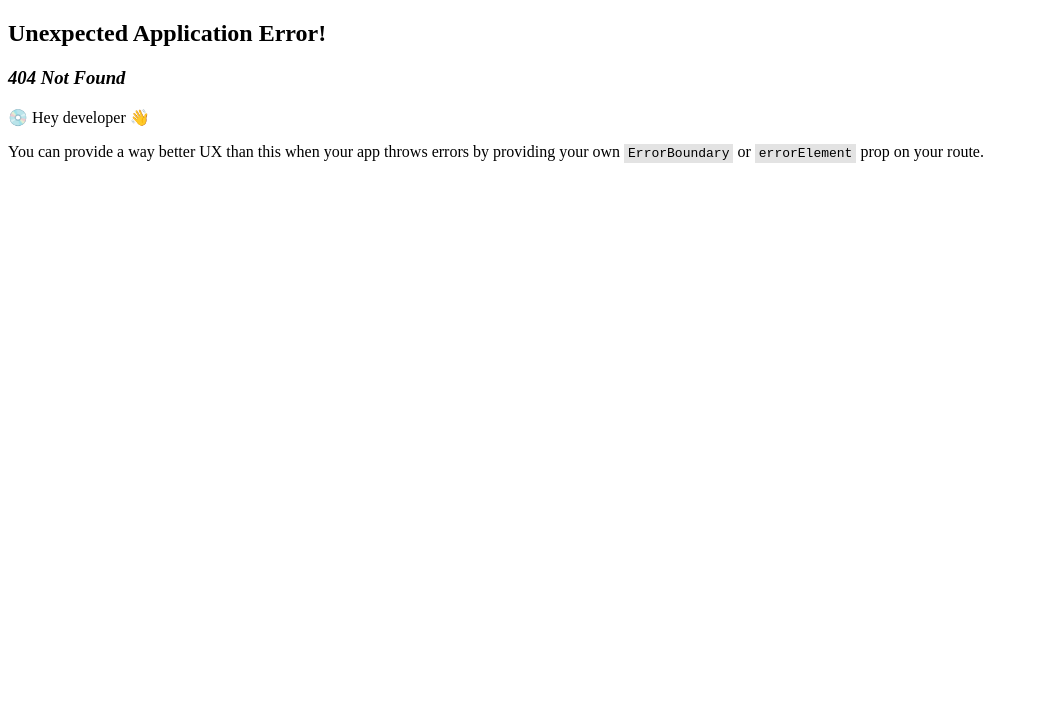
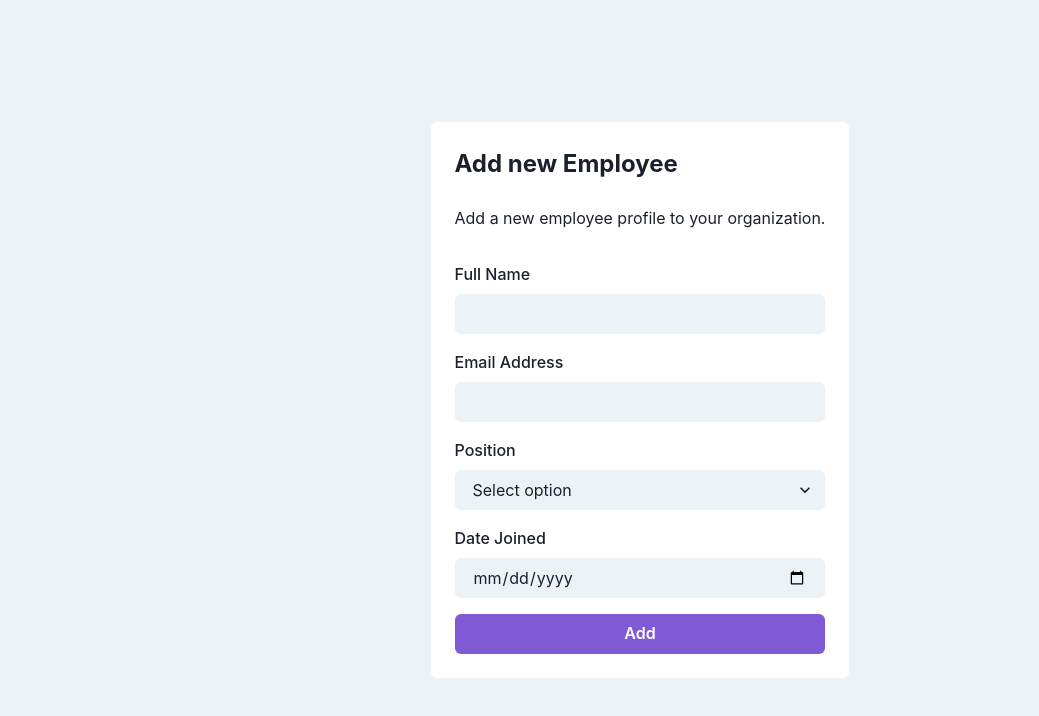
Before and after one commit to locksiDesmond/C-Assessment, a React (Create React App) app in the folder frontend/: page /add-employee in a window 1280 px wide. Before the commit this address had no page. Shown: the top 716 px of the page, without its empty margins (0-1039 px from the left). Built offline with nearby package versions, Linux system fonts and the light colour scheme.

Commit message:
chore: add chakra ui

```diff
--- a/frontend/package.json
+++ b/frontend/package.json
@@ -3,6 +3,9 @@
   "version": "0.1.0",
   "private": true,
   "dependencies": {
+    "@chakra-ui/react": "^2.5.1",
+    "@emotion/react": "^11.10.6",
+    "@emotion/styled": "^11.10.6",
     "@reduxjs/toolkit": "^1.9.3",
     "@testing-library/jest-dom": "^5.16.5",
     "@testing-library/react": "^13.4.0",
@@ -12,6 +15,7 @@
     "@types/react": "^18.0.28",
     "@types/react-dom": "^18.0.11",
     "formik": "^2.2.9",
+    "framer-motion": "^10.2.4",
     "react": "^18.2.0",
     "react-dom": "^18.2.0",
     "react-redux": "^8.0.5",
--- a/frontend/src/routes/AddEmployee.tsx
+++ b/frontend/src/routes/AddEmployee.tsx
@@ -1,5 +1,18 @@
 import { useFormik } from 'formik';
 import { useNavigate } from 'react-router-dom';
+import {
+  Box,
+  Button,
+  Text,
+  Flex,
+  FormErrorMessage,
+  FormControl,
+  Select,
+  FormLabel,
+  Input,
+  VStack,
+} from '@chakra-ui/react';
+
 import { useCreateEmployeeMutation } from '../services/employees';
 import { EmployeeCredentials } from '../utils/types';
 import { addEmployeeSchema } from '../utils/validation';
@@ -7,6 +20,7 @@ import { addEmployeeSchema } from '../utils/validation';
 const initialValues = {
   dateJoined: '',
   email: '',
+  fullName: '',
   position: '',
 };
 const AddEmployee = () => {
@@ -19,9 +33,10 @@ const AddEmployee = () => {
     validationSchema: addEmployeeSchema,
   });
 
-  const [addEmployee, info] = useCreateEmployeeMutation();
+  const [addEmployee, { isError, isLoading }] = useCreateEmployeeMutation();
   async function onSubmit(values: EmployeeCredentials) {
-    if (info.isLoading) {
+    console.log({ values });
+    if (isLoading) {
       return;
     }
     try {
@@ -32,8 +47,78 @@ const AddEmployee = () => {
       console.log({ err });
     }
   }
-
-  return <div>addEmployee</div>;
+  return (
+    <Flex bg="gray.100" align="center" justify="center" h="100vh">
+      <Box bg="white" p={6} rounded="md">
+        <Text fontWeight="bold" fontSize="1.5rem">
+          Add new Employee
+        </Text>
+        <Text mt="6">Add a new employee profile to your organization.</Text>
+        <form onSubmit={formik.handleSubmit}>
+          <VStack spacing={4} mt="8" align="flex-start">
+            <FormControl>
+              <FormLabel htmlFor="fullName">Full Name</FormLabel>
+              <Input
+                id="fullName"
+                name="fullName"
+                type="text"
+                variant="filled"
+                onChange={formik.handleChange}
+                value={formik.values.fullName}
+              />
+              {isError || (formik.errors?.fullName && <FormErrorMessage>{formik.errors?.fullName}</FormErrorMessage>)}
+            </FormControl>
+            <FormControl>
+              <FormLabel htmlFor="email">Email Address</FormLabel>
+              <Input
+                id="email"
+                name="email"
+                type="email"
+                variant="filled"
+                onChange={formik.handleChange}
+                value={formik.values.email}
+              />
+              {isError || (formik.errors?.email && <FormErrorMessage>{formik.errors?.email}</FormErrorMessage>)}
+            </FormControl>
+            <FormControl>
+              <FormLabel htmlFor="position">Position</FormLabel>
+              <Select
+                id="position"
+                name="position"
+                variant="filled"
+                onChange={formik.handleChange}
+                value={formik.values.position}
+                placeholder="Select option"
+              >
+                <option value="CEO">CEO</option>
+                <option value="Senior Developer">Senior Developer</option>
+                <option value="Principal Developer">Principal Developer</option>
+                <option value="HR">HR</option>
+                <option value="Technical Writer"> Technical Writer</option>
+              </Select>
+              {isError || (formik.errors?.position && <FormErrorMessage>{formik.errors?.position}</FormErrorMessage>)}
+            </FormControl>
+            <FormControl>
+              <FormLabel htmlFor="dateJoined">Date Joined</FormLabel>
+              <Input
+                id="dateJoined"
+                name="dateJoined"
+                type="date"
+                variant="filled"
+                onChange={formik.handleChange}
+                value={formik.values.dateJoined}
+              />
+              {isError ||
+                (formik.errors?.dateJoined && <FormErrorMessage>{formik.errors?.dateJoined}</FormErrorMessage>)}
+            </FormControl>
+            <Button type="submit" colorScheme="purple" width="full">
+              Add
+            </Button>
+          </VStack>
+        </form>
+      </Box>
+    </Flex>
+  );
 };
 
 export default AddEmployee;
--- a/frontend/src/utils/validation.ts
+++ b/frontend/src/utils/validation.ts
@@ -8,6 +8,7 @@ const position = string()
 
 export const addEmployeeSchema = object().shape({
   email: email.required('Required'),
+  fullName: string().required(),
   position,
   dateJoined: date().required(),
 });
```
Also changed, not shown: frontend/src/App.tsx (+9 -1 lines), 1 other file (tests, documents, lock files or other folders).
